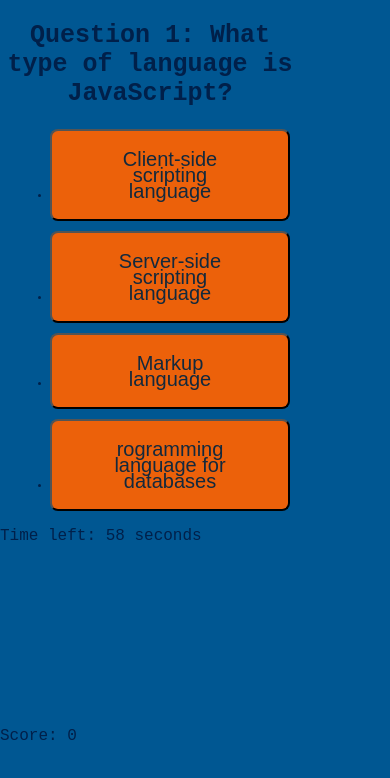
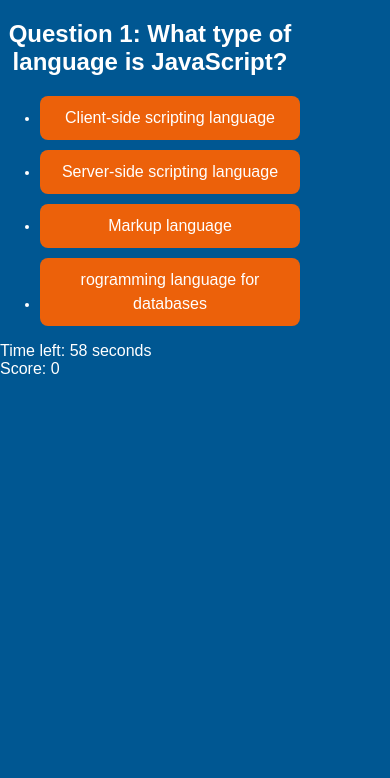
Before and after one commit to KDragonuv/Multiple-Choice-Quiz--Ali-Kocaman, a plain HTML site: page index.html in a window 390 px wide. Both pictures are taken after a click on the button "Start". Drawn offline with Linux system fonts and the light colour scheme.

Commit message:
style css fix and refinements

```diff
--- a/assets/css/style.css
+++ b/assets/css/style.css
@@ -23,96 +23,85 @@
   }
 }
 
-body{
-    font-family: 'Courier New', Courier, monospace;
+body {
+  font-family: Arial, sans-serif;
   margin: 0;
   display: flex;
   flex-direction: column;
-    min-height: 50vh;
+  min-height: 100vh;
   justify-content: flex-start;
-    background: #005792;
-    color: #00204a;
+  background-color: #005792;
+  color: #fff;
 }
 
-li{
-    margin: 10px;
-    font-size: small;
-    line-height: 5px;
-    font-size: 10px;
+li {
+  margin: 10px 0;
+  font-size: 14px;
+  line-height: 1.5;
 }
 
-
-h2{
-    font-size: 25px;
+h2 {
+  font-size: 30px;
   text-align: center;
+  margin: 20px 0;
 }
 
 header {
-    padding: 40px;
+  padding: 20px;
   text-align: center;
   color: #fff;
-    border-bottom:30px #879274;
-    border: 5px solid #13293d;
-    max-width: 100%;
+  border-bottom: 5px solid #13293d;
+  background-color: #879274;
 }
 
 main {
   display: flex;
   flex-wrap: wrap;
   justify-content: space-around;
+  padding: 20px;
 }
 
 section {
   flex: 0 auto;
-    padding: 8px;
-    margin-top: 50px;
+  padding: 20px;
+  margin: 20px 0;
   background-color: #00bbf0;
   border-radius: 8px;
+  width: 300px;
 }
 
-button{
-    background: #ec610a;
+button {
+  background-color: #ec610a;
+  border: none;
   border-radius: 8px;
-    color: #13293d;
+  color: #fff;
   cursor: pointer;
-    font-size: 2em;
-    line-height: 16px;
-    max-width: 255px;
-    padding: 20px 52px;
+  font-size: 18px;
+  line-height: 1.5;
+  padding: 15px 30px;
   text-align: center;
-
+  width: 100%;
+  max-width: 300px;
 }
 
 @media screen and (max-width: 1183px) {
   main {
       flex-direction: column;
-     }
-
-     .word-guess,
-     .results {
-       width: 90vw;
+      align-items: center;
   }
 
   section {
-       background-color: white;
-       margin: 20px auto;
-       width: 92vw;
+      width: 90%;
   }
 }
 
 @media screen and (max-width: 504px) {
-    .large-font {
-      font-size: 2em;
+  h2 {
+      font-size: 24px;
   }
 
-    .reset-button {
-      font-size: 12px;
-      width: 20ox;
-
+  button {
+      font-size: 16px;
+      padding: 10px 20px;
   }
-
-    .timer {
-      height: 200px;
 }
-
-}
```
Lines whose indentation alone changed are shown as unchanged.
